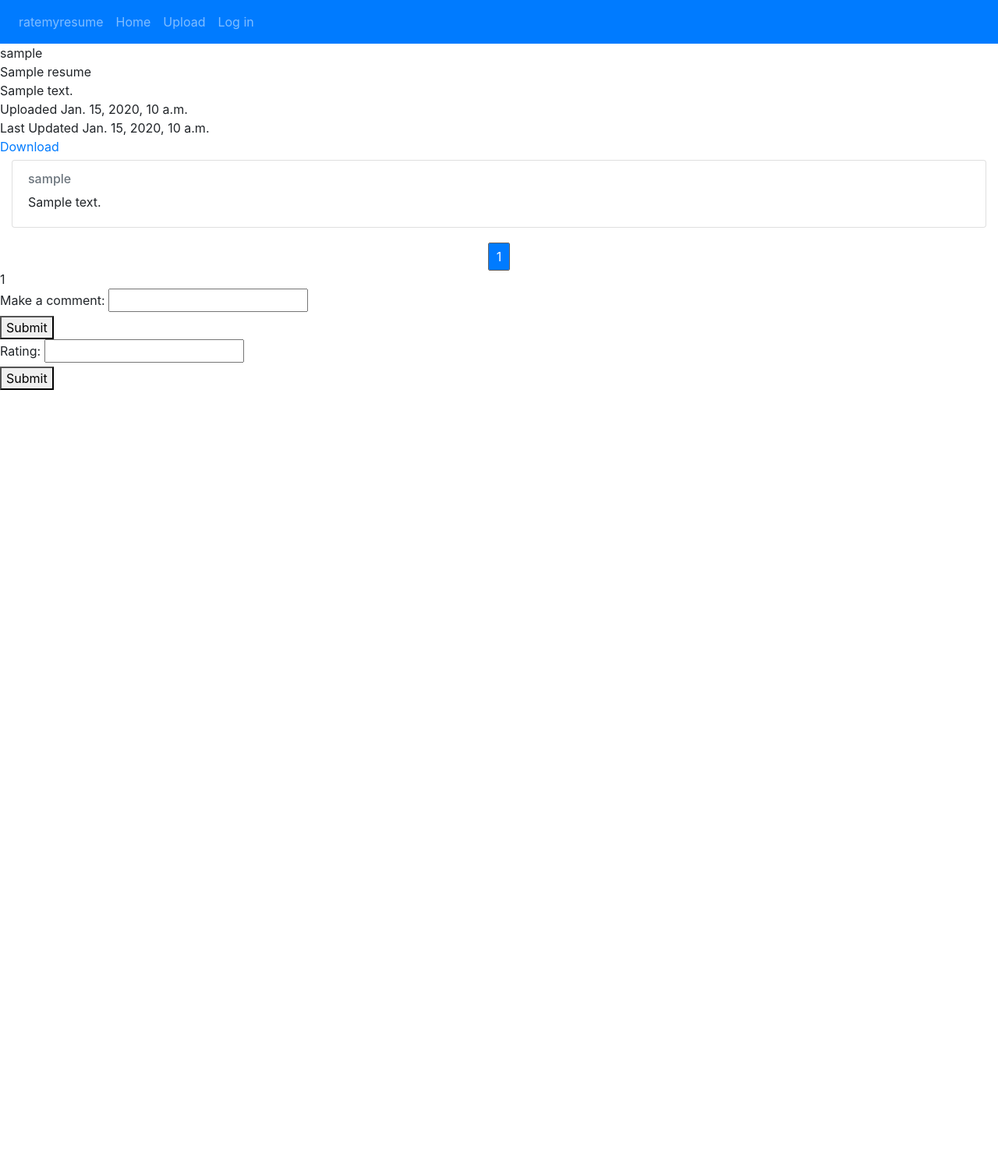
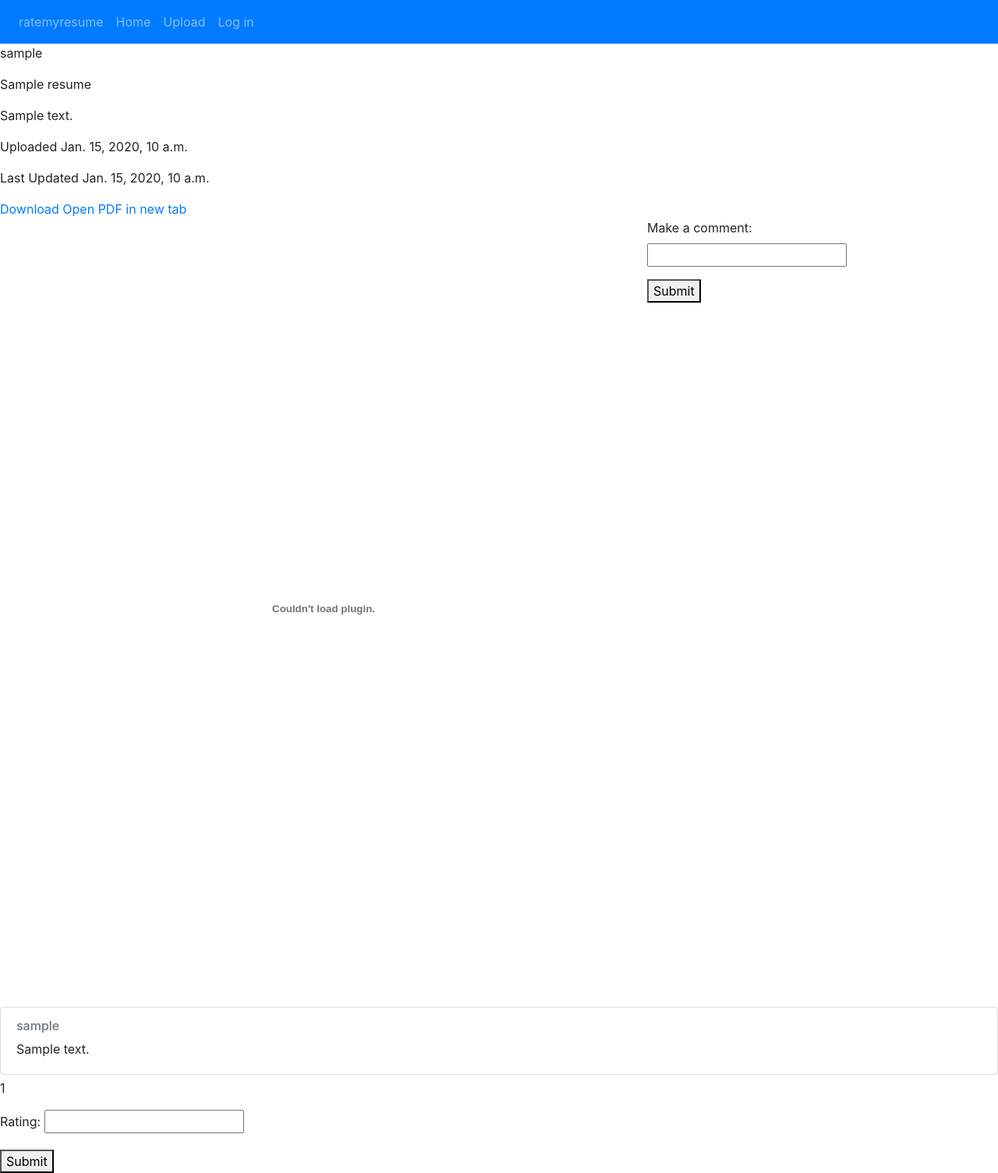
Before and after one commit to zgstumpf/ratemyresume, a Django app: template resumes/templates/resumes/details.html in a window 1280 px wide. Shown: the whole page at 78% size. Before the commit the page ends 500 px from the top, so only its background shows below. Run offline with Django 5.2, Linux system fonts and the light colour scheme; tables that the repository leaves empty hold one stand-in row (values such as "Sample post"); the template is opened without the code that fills it: values that come from a table or form of the project are taken from there, most other values are stand-ins (such as "Sample title", 1, 10 or a date in 2020); some libraries are stand-ins or nearby versions.

Commit message:
resume and comment forms in separate columns

```diff
--- a/resumes/static/resumes/details.css
+++ b/resumes/static/resumes/details.css
@@ -1,19 +1,15 @@
-@media (max-width: 1100px) {
-    .row {
-        display: flex;
-        flex-direction: column;
-    }
-    .col-md-6 {
-        width: 100%; /* Make each column take up the full width */
-    }
-}
-.container {
-    width: 100%
+
+.container-fluid {
+    margin: 0px 0px;
+    width: 100%;
 }
 
-#embedded_pdf {
-    width:100%;
-    height:100%
+.col-md-8 {
+    max-width: 800px;
+}
+
+.col-md-4 {
+    padding-left: 30px;
 }
 
 .card {
@@ -22,17 +18,6 @@
     margin-right: auto;
     align-content: center;
 }
-
-.comment-section {
-    display: grid;
-    gap: 20px;
-    margin: 0;
-    list-style: none;
-    padding: 20px;
-    background-color: transparent
-}
-
-p, h2 {margin: 0;}
 
 .pagination {
     text-align: center;
--- a/resumes/templates/resumes/details.html
+++ b/resumes/templates/resumes/details.html
@@ -14,39 +14,22 @@
         <p>Uploaded {{ resume.created_at}}</p>
         <p>Last Updated {{ resume.updated_at}}</p>
     </div>
-    <div id="viewing-options">
     <a href="{{ resume.file.url }}" target="_blank">Download</a>
+    <a href="{% url 'view_pdf' resume.id %}" target="_blank">Open PDF in new tab</a>
 
-{% if resume.file.name|slice:"-3:" == "pdf" %}
-        <a href="{% url 'view_pdf' resume.id %}" target="_blank">Open PDF in new tab</a>
+        <div class="container-fluid">
+            <div class="row">
+                <div class="col-md-8">
+                    <embed id="embedded_pdf" src="data:application/pdf;base64,{{ pdf }}" type="application/pdf" width="800" height="1000">
                 </div>
-    <div id="resume-plus-comments" class="row">
-        <embed id="embedded_pdf" class="col" src="data:application/pdf;base64,{{ pdf }}" type="application/pdf">
-{% endif %}
-
-        <div id="comment-section" class="col">
-{% for comment in comments %}
-            <div class="card">
-                <div class="card-body">
-                    <h6 class="card-subtitle mb-2 text-muted">{{ comment.user }}</h6>
-                     <p class="card-text">{{ comment.text }}</p>
-                </div>
-            </div>
-{% endfor %}
-        </div>
-    </div>
-
-{% for rating in ratings %}
-<p>{{ rating.value }}</p>
-{% endfor %}
-
-
+                <div class="col-md-4">
                     <!--
                     When this form is submitted, a POST request is made to the URL specified in the action attribute
                     Example: When resume.id == 1, action="details/1/"
                     This POST request is sent to that URL. The URL forwards the information to the corresponding view
                     as defined in resumes/urls.py, which is resumes/views.py -> details()
                     -->
+                    <div id="typeCommentArea">
                     <form id="commentForm"
                         method="post"
                         action="{% url 'details' resume_id=resume.id %}"
@@ -60,6 +43,29 @@ as defined in resumes/urls.py, which is resumes/views.py -> details()
                         <input type="hidden" name="form_type" value="comment_form">
                         <button type="submit">Submit</button>
                     </form>
+                </div>
+                </div>
+            </div>
+        </div>
+
+
+                {% for comment in comments %}
+            <div class="card">
+                <div class="card-body">
+                    <h6 class="card-subtitle mb-2 text-muted">{{ comment.user }}</h6>
+                    <p class="card-text">{{ comment.text }}</p>
+                </div>
+            </div>
+{% endfor %}
+
+
+
+{% for rating in ratings %}
+<p>{{ rating.value }}</p>
+{% endfor %}
+
+
+
 
 <!-- See https://codepen.io/vsync/pen/mdEJMLv for a good slider design -->
 <form id="ratingForm"
```
Lines whose indentation alone changed are shown as unchanged.
